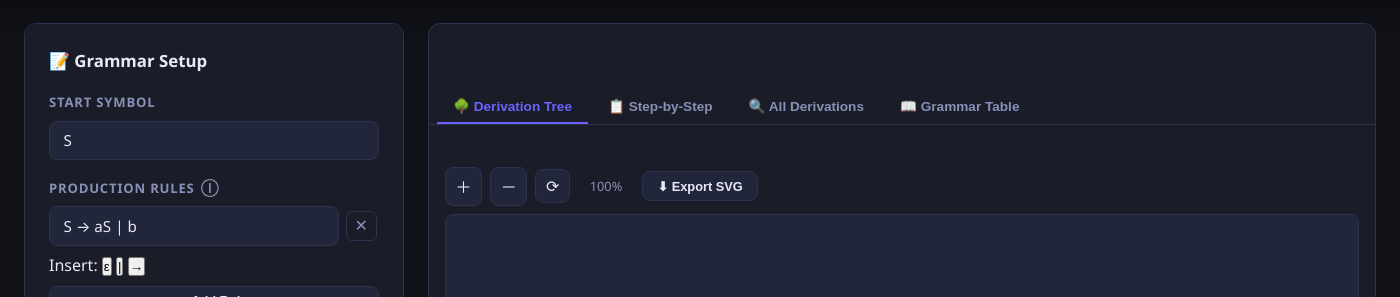
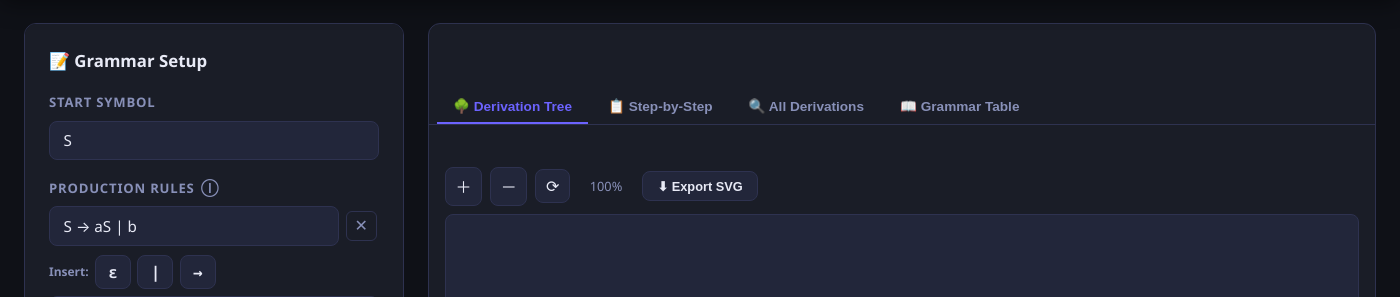
Before and after one commit to Siddhanth10/Grammar_string_deriver, an Electron app: page index.html in a window 1400 px wide. Shown: the part 66-363 px from the top of the page. Drawn offline with Linux system fonts and the light colour scheme.

Commit message:
Style grammar symbol shortcuts

```diff
--- a/style.css
+++ b/style.css
@@ -273,6 +273,43 @@ body {
   background: rgba(255,107,107,.10);
   border: 1px solid var(--clr-error);
   color: var(--clr-error);
+}
+
+.symbol-toolbar {
+  display: flex;
+  align-items: center;
+  gap: .4rem;
+  margin-top: .15rem;
+  flex-wrap: wrap;
+}
+
+.symbol-toolbar-label {
+  color: var(--clr-text-muted);
+  font-size: .75rem;
+  font-weight: 600;
+}
+
+.symbol-btn {
+  min-width: 2.25rem;
+  height: 2.1rem;
+  padding: .25rem .55rem;
+  border: 1px solid var(--clr-border);
+  border-radius: var(--radius-sm);
+  background: var(--clr-surface2);
+  color: var(--clr-text);
+  cursor: pointer;
+  font-family: var(--font-mono);
+  font-size: 1rem;
+  font-weight: 700;
+  transition: all var(--transition);
+}
+
+.symbol-btn:hover,
+.symbol-btn:focus {
+  background: var(--clr-accent);
+  border-color: var(--clr-accent);
+  color: #fff;
+  outline: none;
 }
 
 /* ---------- Buttons ---------- */
```
